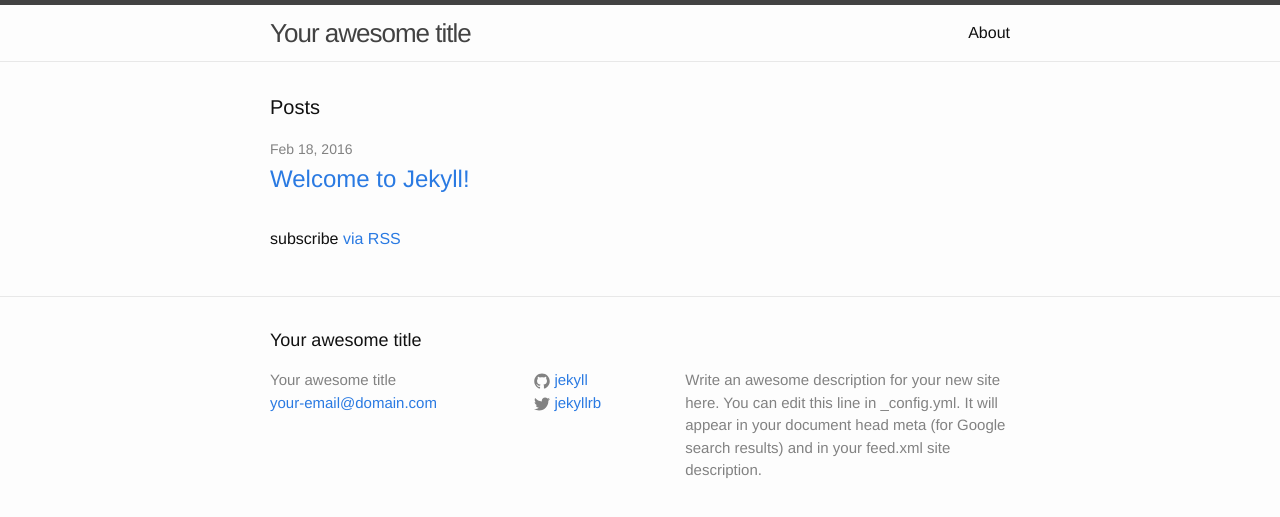
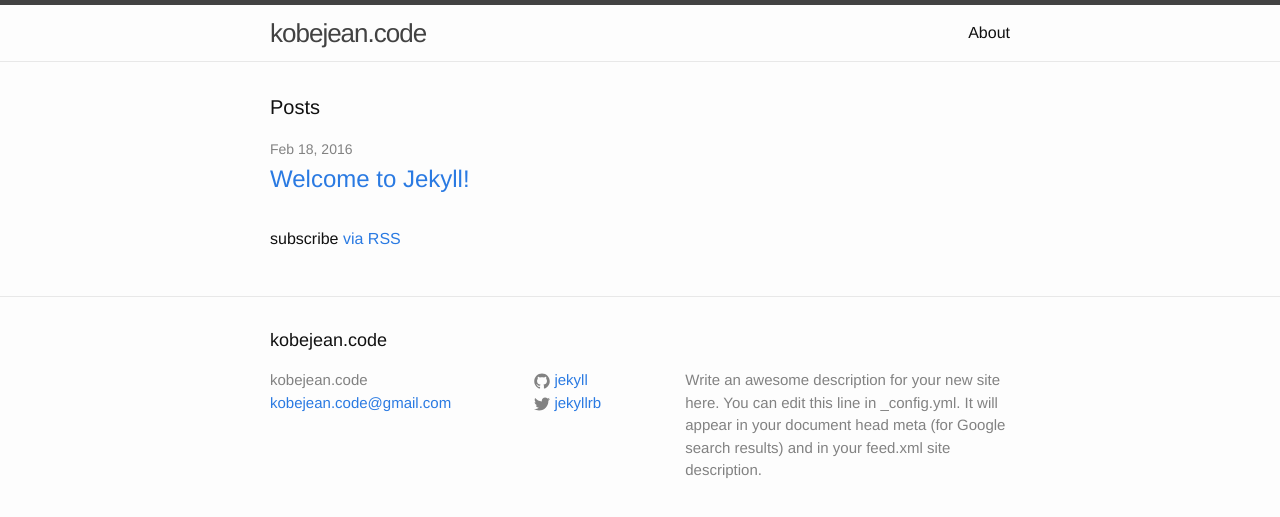
Before and after one commit to kobejean/kobejean.github.io, a Jekyll site: the page built from index.html, in a window 1280 px wide. Shown: the top 517 px of the page. Built offline with Jekyll 4.4.1, drawn with Linux system fonts in a browser that asks for light colours.

Commit message:
Small Adjustments

```diff
--- /dev/null
+++ b/Gemfile
@@ -0,0 +1,3 @@
+source 'https://rubygems.org'
+gem 'jekyll'
+gem 'github-pages'
--- a/_config.yml
+++ b/_config.yml
@@ -6,8 +6,8 @@
 # 'jekyll serve'. If you change this file, please restart the server process.
 
 # Site settings
-title: Your awesome title
-email: your-email@domain.com
+title: kobejean.code
+email: kobejean.code@gmail.com
 description: > # this means to ignore newlines until "baseurl:"
   Write an awesome description for your new site here. You can edit this
   line in _config.yml. It will appear in your document head meta (for
```
Also changed, not shown: Gemfile.lock (added).
